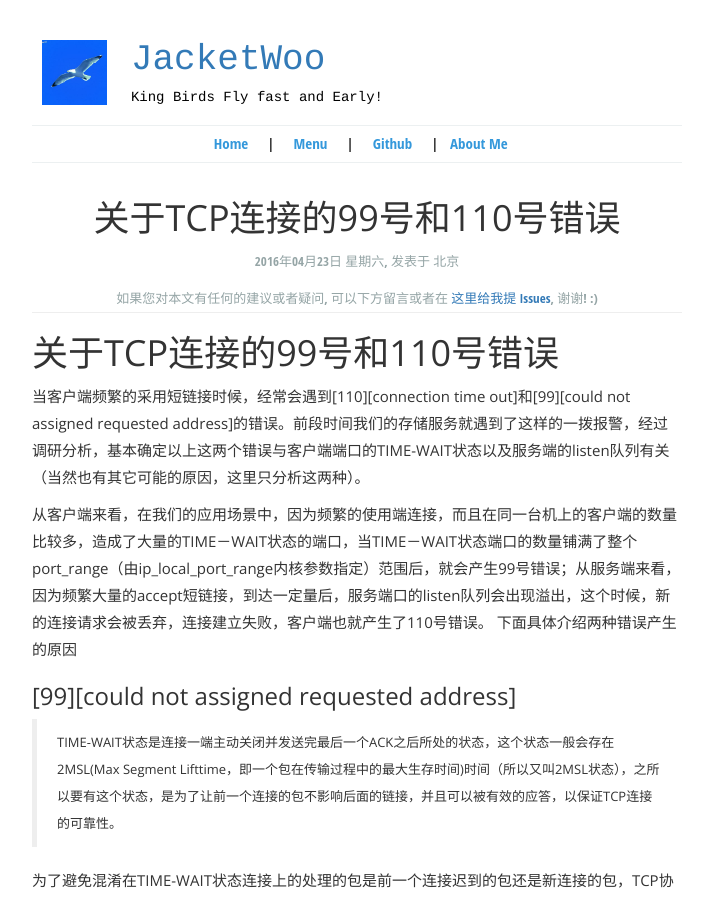
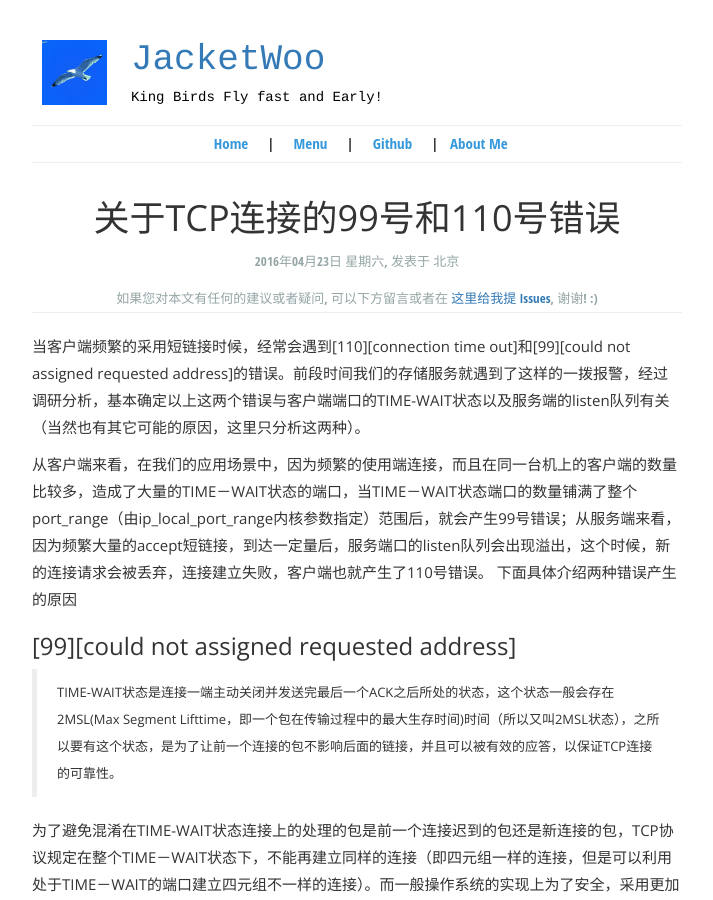
Before and after one commit to JacketWoo/JacketWoo.github.io, a Jekyll site: the page built from _posts/2016-06-13-关于TCP连接的99号和110号错误.md, in a window 1280 px wide and 900 px high. Shown: the whole window, without its empty margins (283-996 px from the left). Built offline with Jekyll 4.4.1, drawn with Linux system fonts in a browser that asks for light colours.

Commit message:
Update 2016-06-13-关于TCP连接的99号和110号错误.md

```diff
--- a/_posts/2016-06-13-关于TCP连接的99号和110号错误.md
+++ b/_posts/2016-06-13-关于TCP连接的99号和110号错误.md
@@ -7,7 +7,6 @@ published: true
 excerpt_separator: "##"
 ---
 
-# 关于TCP连接的99号和110号错误
 
    当客户端频繁的采用短链接时候，经常会遇到\[110][connection time out]和\[99][could not assigned requested address]的错误。前段时间我们的存储服务就遇到了这样的一拨报警，经过调研分析，基本确定以上这两个错误与客户端端口的TIME-WAIT状态以及服务端的listen队列有关（当然也有其它可能的原因，这里只分析这两种）。
 
```
